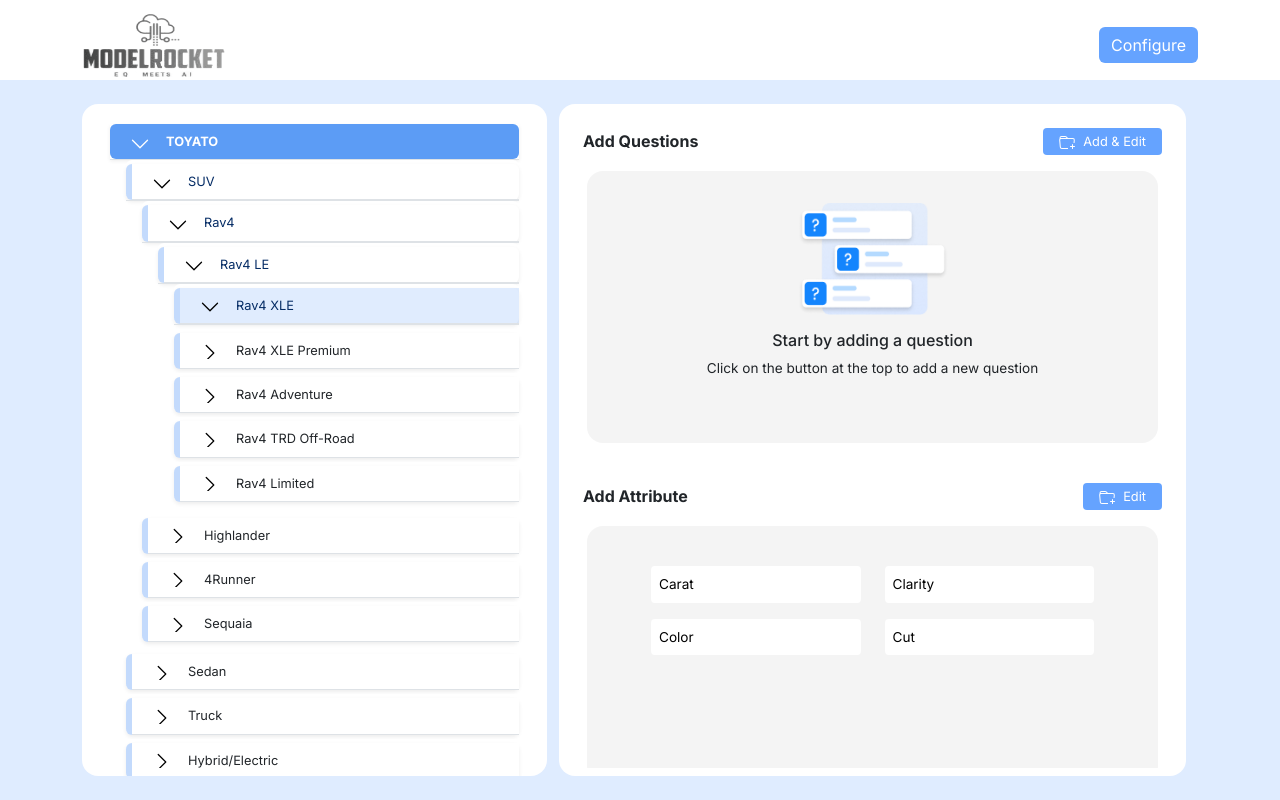
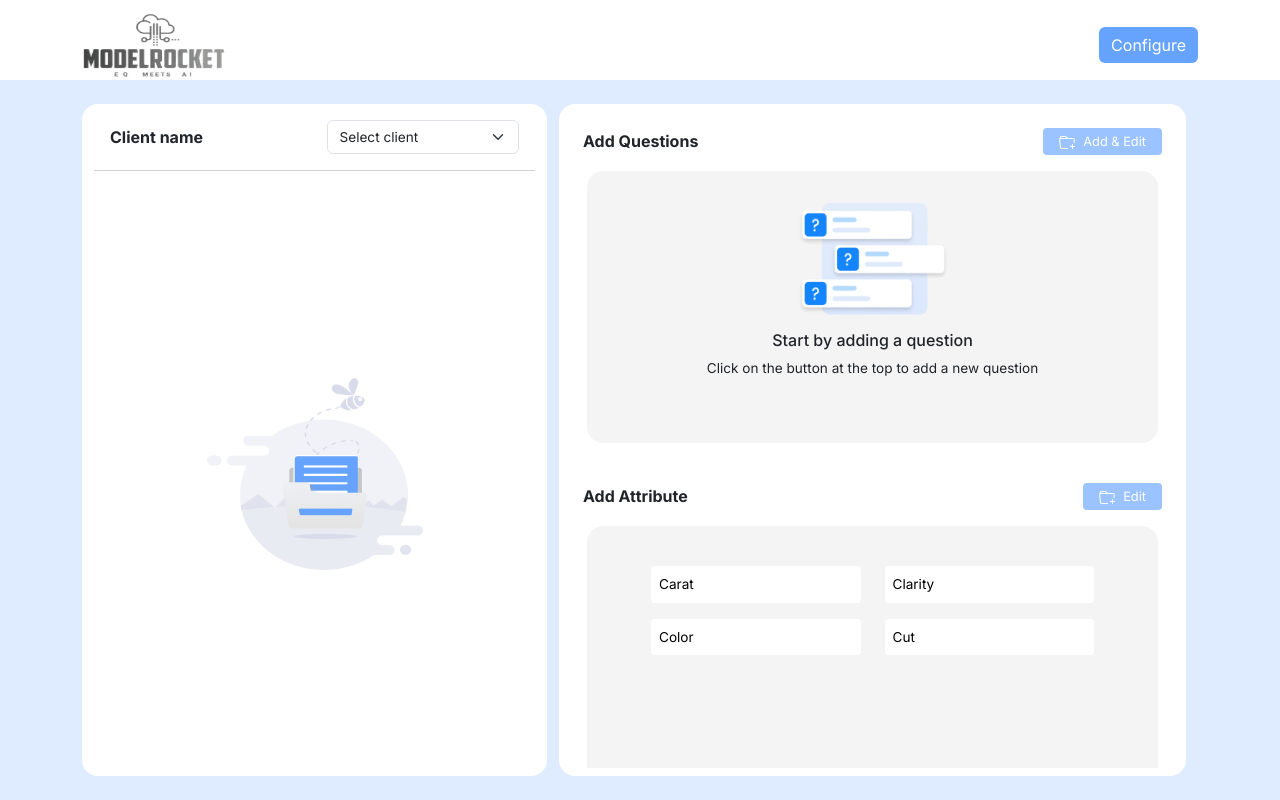
Before and after one commit to krishna-kumarr/modelrocket, a React (Create React App) app: page /product-details in a window 1280 px wide. Built offline with nearby package versions, Linux system fonts and the light colour scheme.

Commit message:
FIX : model box left side header and model order changed

```diff
--- a/src/Component/ProductDetails.jsx
+++ b/src/Component/ProductDetails.jsx
@@ -3,7 +3,12 @@ import { useEffect, useState } from "react";
 const ProductDetails = () => {
     const [breadcumHtml, setBreadcumHtml] = useState([]);
     const [breadcum, setBreadcum] = useState([]);
-    const data = [
+    const [displayAccordionData, setDisplayAccordionData] = useState([]);
+    const [selectedClient, setSelectedClient] = useState('');
+    const [clients, setClients] = useState(["Toyato", "Tata", "Maruti", "Hyundai"])
+    const array = [
+        {
+            clientName: 'Toyato', data: [
                 {
                     folderName: "TOYATO", id: 1, subFolder: [
                         {
@@ -58,7 +63,8 @@ const ProductDetails = () => {
                 { folderName: "UNDERCONSUMER", id: 2 },
                 { folderName: "TRAVELINSURED", id: 3 },
             ]
-
+        }
+    ]
 
     // question modal box
     const [qestionDialogAddOptions, setQuestionDialogAddOptions] = useState(false);
@@ -81,6 +87,15 @@ const ProductDetails = () => {
     const [attributesArrayModal, setAttributesArrayModal] = useState(['Carat', 'Clarity', 'Color', 'Cut']);
 
 
+    const handleSelectClient = (e) => {
+        setSelectedClient(e.target.value);
+        const selectedClientData = array.filter((v)=>{
+            return v.clientName === e.target.value ? v : null
+        })
+
+        setDisplayAccordionData(selectedClientData.length>0 ? selectedClientData[0].data : [])
+    }
+
     useEffect(() => {
         setTimeout(() => {
             const breadcumHtmlCollection = document.getElementsByClassName('accordion-collapse collapse show');
@@ -102,7 +117,7 @@ const ProductDetails = () => {
                 }
             }
         }, 500)
-    }, [])
+    }, [displayAccordionData])
 
 
     const handleBreadCum = (breadCumValue, breadCumAccordinId) => {
@@ -416,7 +431,7 @@ const ProductDetails = () => {
     const handleConditions = () => {
         switch (newQuestion.questionType) {
             case "Numeric":
-                return <div className="col-6 mt-3">
+                return <div className="col-12 mt-3">
                     <label htmlFor="modalCondition">Condition</label>
                     <select id="modalCondition" className={`${questionModalError && newQuestion.condition === '' ? "border-danger" : "border-gray"} mt-2 form-select selecctBox-font-size border-1 rounded-1 w-100`} value={newQuestion.condition} onChange={(e) => handleSelectBoxCondition(e)}>
                         <option value="">Select</option>
@@ -427,7 +442,7 @@ const ProductDetails = () => {
                     </select>
                 </div>
             case "Values":
-                return <div className="col-6 mt-3">
+                return <div className="col-12 mt-3">
                     <label htmlFor="modalCondition">Condition</label>
                     <select id="modalCondition" className={`${questionModalError && newQuestion.condition === '' ? "border-danger" : "border-gray"} mt-2 form-select selecctBox-font-size border-1 rounded-1 w-100`} value={newQuestion.condition} onChange={(e) => handleSelectBoxCondition(e)}>
                         <option value="">Select</option>
@@ -441,9 +456,9 @@ const ProductDetails = () => {
 
     }
 
-    const handleEditOptionInput =(e,index)=>{
-        const editedOptions = newQuestion.options.map((v,i)=>{
-            return i===index ? e.target.value : v
+    const handleEditOptionInput = (e, index) => {
+        const editedOptions = newQuestion.options.map((v, i) => {
+            return i === index ? e.target.value : v
         })
 
         const newOption = { ...newQuestion }
@@ -461,7 +476,7 @@ const ProductDetails = () => {
                             <div className="col-9">
                                 {
                                     questionEdit ?
-                                        <input type="text" className="form-control rounded-2 border-gray w-100" value={v} onChange={(e)=>handleEditOptionInput(e,i)} />
+                                        <input type="text" className="form-control rounded-2 border-gray w-100" value={v} onChange={(e) => handleEditOptionInput(e, i)} />
                                         :
                                         `${i + 1} .${v}`
                                 }
@@ -483,7 +498,7 @@ const ProductDetails = () => {
                             <div className="col-9">
                                 {
                                     questionEdit ?
-                                        <input type="number" className="form-control rounded-2 border-gray w-100" value={v} onChange={(e)=>handleEditOptionInput(e,i)} />
+                                        <input type="number" className="form-control rounded-2 border-gray w-100" value={v} onChange={(e) => handleEditOptionInput(e, i)} />
                                         :
                                         `${i + 1} .${v}`
                                 }
@@ -506,7 +521,7 @@ const ProductDetails = () => {
                                 <div className="col-9">
                                     {
                                         questionEdit ?
-                                        <input type="text" className="form-control rounded-2 border-gray w-100" value={v} onChange={(e)=>handleEditOptionInput(e,i)} />
+                                            <input type="text" className="form-control rounded-2 border-gray w-100" value={v} onChange={(e) => handleEditOptionInput(e, i)} />
                                             :
                                             `${i + 1} .${v}`
                                     }
@@ -586,10 +601,27 @@ const ProductDetails = () => {
                 <div className="container pt-4 h-100">
                     <div className="row h-100 ">
                         <div className="card col-12 col-md-5 h-100 hideScollbar overflowY border-0 rounded-4">
+                            <div className="card-header bg-transparent py-3">
+                                <div className="row align-items-center">
+                                    <div className="col">
+                                        <p className="mb-0 fw-bold">{selectedClient === '' ? 'Client name' : selectedClient}</p>
+                                    </div>
+                                    <div className="col">
+                                        <select class="form-select selecctBox-font-size" onChange={handleSelectClient}>
+                                            <option selected>Select client</option>
+                                            {
+                                                clients.map((v, i) => {
+                                                    return <option value={v}>{v}</option>
+                                                })
+                                            }
+                                        </select>
+                                    </div>
+                                </div>
+                            </div>
                             <div className="card-body">
+                                {displayAccordionData.length > 0 ?
                                     <div className="accordion" id="accordionOne">
-                                    {
-                                        data.map((item, index) => {
+                                        {displayAccordionData.map((item, index) => {
                                             return <div className="accordion-item border-0 mb-0" key={index}>
                                                 <div className="accordion-header shadow-sm" id={`heading${item.id}`}>
                                                     <div className={`accordion-button-one rounded d-flex flex-wrap align-items-center`}>
@@ -612,6 +644,11 @@ const ProductDetails = () => {
                                         })
                                         }
                                     </div>
+                                    :
+                                    <div className="row h-100 justify-content-center align-items-center  text-center">
+                                        <img src={require('../Component/assets/one.png')} className="client-no-data-img" alt="no data found" />
+                                    </div>
+                                }
                             </div>
                         </div>
 
@@ -625,7 +662,7 @@ const ProductDetails = () => {
                                                 <h6 className="fw-bold mb-0">Add Questions</h6>
                                             </div>
                                             <div className="col text-end pe-0">
-                                                <button type="button" className="btn btn-primary py-1 px-3 button-font-size rounded-1" data-bs-toggle="modal" data-bs-target="#questionModel" id='questionModelBox' onClick={questionEdit ? null : handleOpenQuestionModel}>
+                                                <button type="button" className="btn btn-primary py-1 px-3 button-font-size rounded-1" data-bs-toggle="modal" data-bs-target="#questionModel" id='questionModelBox' onClick={questionEdit ? null : handleOpenQuestionModel} disabled={displayAccordionData.length > 0 ? false : true}>
                                                     <svg xmlns="http://www.w3.org/2000/svg" width="16" height="16" fill="currentColor" className="bi bi-folder-plus me-2" viewBox="0 0 16 16">
                                                         <path d="m.5 3 .04.87a2 2 0 0 0-.342 1.311l.637 7A2 2 0 0 0 2.826 14H9v-1H2.826a1 1 0 0 1-.995-.91l-.637-7A1 1 0 0 1 2.19 4h11.62a1 1 0 0 1 .996 1.09L14.54 8h1.005l.256-2.819A2 2 0 0 0 13.81 3H9.828a2 2 0 0 1-1.414-.586l-.828-.828A2 2 0 0 0 6.172 1H2.5a2 2 0 0 0-2 2m5.672-1a1 1 0 0 1 .707.293L7.586 3H2.19q-.362.002-.683.12L1.5 2.98a1 1 0 0 1 1-.98z" />
                                                         <path d="M13.5 9a.5.5 0 0 1 .5.5V11h1.5a.5.5 0 1 1 0 1H14v1.5a.5.5 0 1 1-1 0V12h-1.5a.5.5 0 0 1 0-1H13V9.5a.5.5 0 0 1 .5-.5" />
@@ -688,7 +725,7 @@ const ProductDetails = () => {
                                                 <h6 className="fw-bold mb-0">Add Attribute</h6>
                                             </div>
                                             <div className="col text-end pe-0">
-                                                <button type="button" className="btn btn-primary py-1 px-3 button-font-size rounded-1" data-bs-toggle="modal" data-bs-target="#attributeModel" id='attributeModelBox' onClick={() => setAttributesArrayModal(attributesArray)}>
+                                                <button type="button" className="btn btn-primary py-1 px-3 button-font-size rounded-1" data-bs-toggle="modal" data-bs-target="#attributeModel" id='attributeModelBox' onClick={() => setAttributesArrayModal(attributesArray)} disabled={displayAccordionData.length > 0 ? false : true}>
                                                     <svg xmlns="http://www.w3.org/2000/svg" width="16" height="16" fill="currentColor" className="bi bi-folder-plus me-2" viewBox="0 0 16 16">
                                                         <path d="m.5 3 .04.87a2 2 0 0 0-.342 1.311l.637 7A2 2 0 0 0 2.826 14H9v-1H2.826a1 1 0 0 1-.995-.91l-.637-7A1 1 0 0 1 2.19 4h11.62a1 1 0 0 1 .996 1.09L14.54 8h1.005l.256-2.819A2 2 0 0 0 13.81 3H9.828a2 2 0 0 1-1.414-.586l-.828-.828A2 2 0 0 0 6.172 1H2.5a2 2 0 0 0-2 2m5.672-1a1 1 0 0 1 .707.293L7.586 3H2.19q-.362.002-.683.12L1.5 2.98a1 1 0 0 1 1-.98z" />
                                                         <path d="M13.5 9a.5.5 0 0 1 .5.5V11h1.5a.5.5 0 1 1 0 1H14v1.5a.5.5 0 1 1-1 0V12h-1.5a.5.5 0 0 1 0-1H13V9.5a.5.5 0 0 1 .5-.5" />
@@ -738,13 +775,8 @@ const ProductDetails = () => {
                             <button type="button" className="btn-close" data-bs-dismiss="modal" aria-label="Close" id="closeQuestionModel" onClick={() => setQuestionEdit(false)}></button>
                         </div>
                         <div className="modal-body">
-                            <div className="py-3 row align-items-start">
-                                <div className="col-12">
-                                    <label htmlFor="modalQuestion">Question</label>
-                                    <input type="text" id="modalQuestion" className={`form-control rounded-2 mt-2 rounded-2 ${questionModalError && newQuestion.question === '' ? "border-danger" : "border-gray"}`} value={newQuestion.question} onChange={(e) => setNewQuestion({ ...newQuestion, question: e.target.value })} />
-                                </div>
-                                <div className="col-12 row">
-                                    <div className="col-6 mt-3">
+                            <div className="py-3 pt-1 row align-items-start">
+                                <div className="col-12 mb-4">
                                     <label htmlFor="modalType">Type</label>
                                     <select id="modalType" className={`${questionModalError && newQuestion.questionType === '' ? "border-danger" : "border-gray"} mt-2 form-select selecctBox-font-size border-1 rounded-1 w-100`} value={newQuestion.questionType} onChange={(e) => handleSelectBox(e)}>
                                         <option value="">Select</option>
@@ -753,9 +785,11 @@ const ProductDetails = () => {
                                         <option value="Values">Options</option>
                                     </select>
                                 </div>
-
+                                <div className="col-12">
+                                    <label htmlFor="modalQuestion">Question</label>
+                                    <input type="text" id="modalQuestion" className={`form-control rounded-2 mt-2 rounded-2 ${questionModalError && newQuestion.question === '' ? "border-danger" : "border-gray"}`} value={newQuestion.question} onChange={(e) => setNewQuestion({ ...newQuestion, question: e.target.value })} />
+                                </div>
                                 {handleConditions()}
-                                </div>
                             </div>
 
                             <div className="pt-3 ps-0">
--- a/src/index.css
+++ b/src/index.css
@@ -213,6 +213,11 @@ code {
   height:calc(var(--main-body-height) - 3vh);
 }
 
+.client-no-data-img{
+  height: 12rem !important;
+  width: 15rem !important;
+}
+
 .accordion-breadcum-height{
   height: 4rem;
 }
```
Lines whose indentation alone changed are shown as unchanged.
